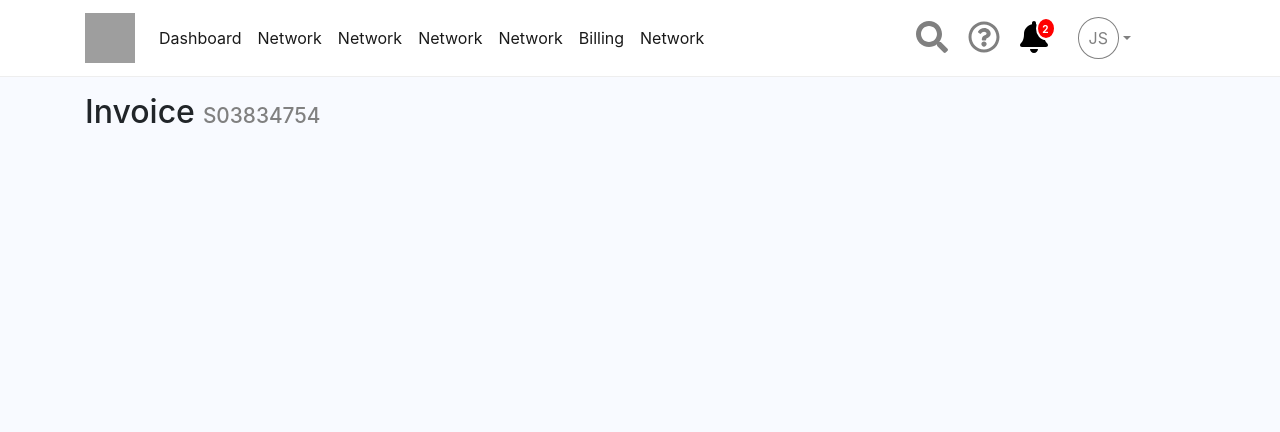
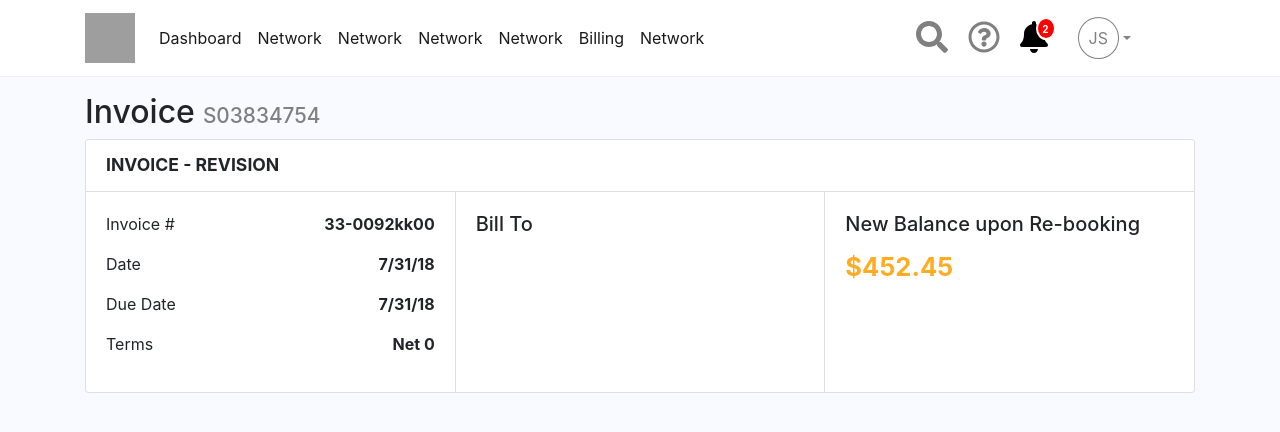
Before and after one commit to LuisRodriguezDev/Examen_React, a React (Create React App) app: page / in a window 1280 px wide. Shown: the top 432 px of the page. Built offline with nearby package versions, Linux system fonts and the light colour scheme; grey boxes are pictures that could not be loaded.

Commit message:
Añadir contenido del componente

```diff
--- a/src/componentes/Invoice/Invoice.css
+++ b/src/componentes/Invoice/Invoice.css
@@ -8,3 +8,40 @@
     display: inline-block;
     margin-left: .5rem;
 }
+
+.Invoice .encabezado-carta {
+    font-size: 1.1rem;
+    font-weight: bold;
+    text-transform: uppercase;
+    background-color: white !important;
+}
+
+.Invoice .valor {
+    float: right;
+    right: 8px;
+    font-weight: bold;
+}
+
+.Invoice .nuevo-balance {
+    font-size: 1.6rem;
+    color: #FFAC25;
+    font-weight: bold;
+}
+
+.Invoice > .container > .card > .card-body {
+    margin: 0;
+    padding: 0;
+}
+
+.Invoice > .container > .card > .card-body > .card-group > .card {
+    border-top: none;
+    border-bottom: none;
+}
+
+.Invoice > .container > .card > .card-body > .card-group > .card:nth-of-type(1) {
+    border-left: none;
+}
+
+.Invoice > .container > .card > .card-body > .card-group > .card:nth-of-type(3) {
+    border-right: none;
+}
--- a/src/componentes/Invoice/Invoice.js
+++ b/src/componentes/Invoice/Invoice.js
@@ -26,6 +26,34 @@ class Invoice extends Component {
               S03834754
             </span>
           </h2>
+          <div className="card">
+            <div className="card-header encabezado-carta">
+              Invoice - Revision
+            </div>
+            <div className="card-body">
+              <div className="card-group">
+                <div className="card">
+                  <div className="card-body">
+                    <p>Invoice # <span className="valor">33-0092kk00</span></p>
+                    <p>Date <span className="valor">7/31/18</span></p>
+                    <p>Due Date <span className="valor">7/31/18</span></p>
+                    <p>Terms <span className="valor">Net 0</span></p>
+                  </div>
+                </div>
+                <div className="card">
+                  <div className="card-body">
+                    <h5 className="card-title">Bill To</h5>
+                  </div>
+                </div>
+                <div className="card">
+                  <div className="card-body">
+                    <h5 className="card-title">New Balance upon Re-booking</h5>
+                    <p className="nuevo-balance">$452.45</p>
+                  </div>
+                </div>
+              </div>
+            </div>
+          </div>
         </div>
       </div>
     );
```
